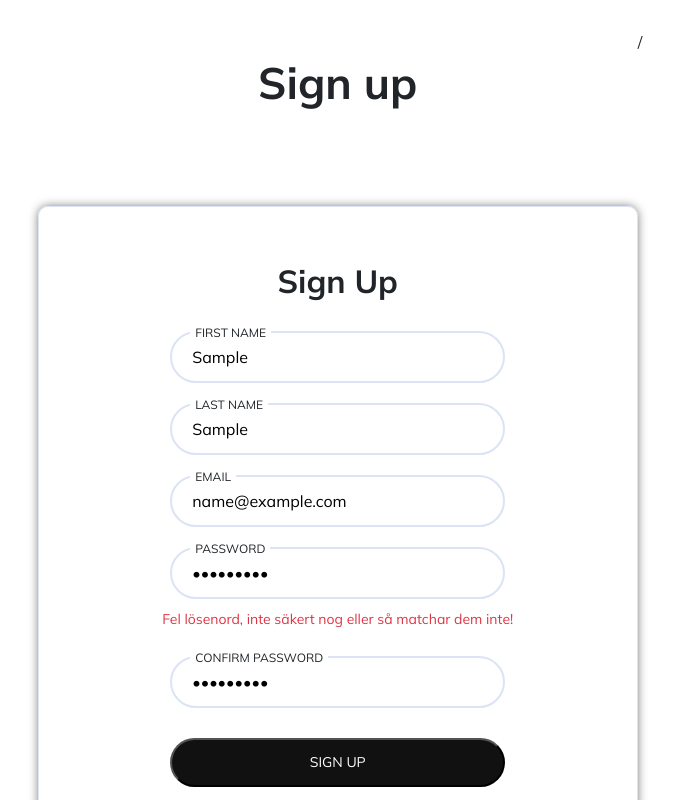
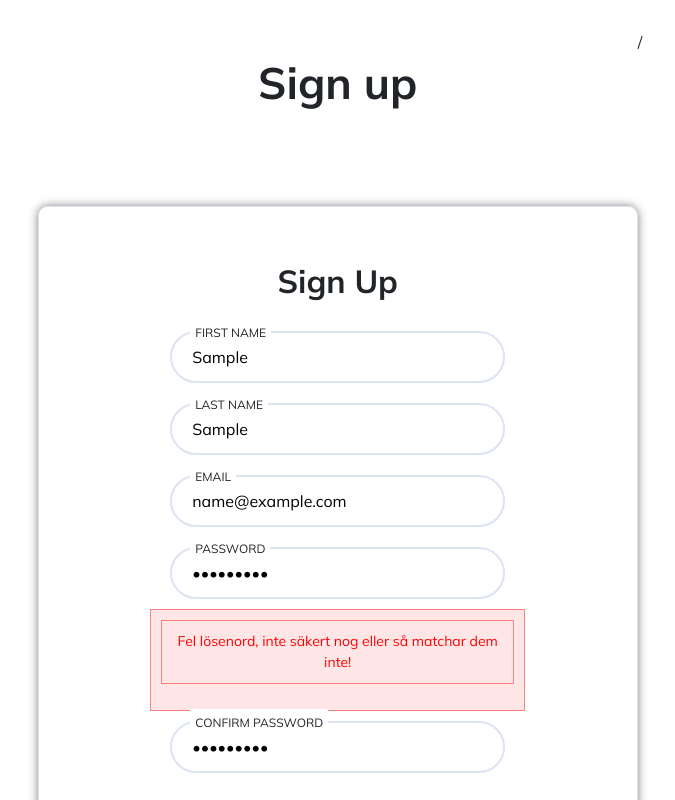
Before and after one commit to PatrikByren/Manero-frontend, a React (Create React App) app: page /signup in a window 1280 px wide. Both pictures are taken after typing "Sample", "Sample", "name@example.com", "Sample123", "Sample123" into the empty fields and a click on the button "SIGN UP". Shown: the top 800 px of the page, without its empty margins (300-975 px from the left). Built offline with nearby package versions, Linux system fonts and the light colour scheme.

Commit message:
Fixed misstake

```diff
--- a/src/App.css
+++ b/src/App.css
@@ -1346,3 +1346,14 @@ html, body {
   display: flex;
   justify-content: center;
 }
+
+.error-message {
+  background-color: #ffe6e6;
+  border: 1px solid #ff8080;
+  color: #ff0000;
+  padding: 10px;
+}
+
+.hidden {
+  display: none;
+}
--- a/src/asset/scss/App.scss
+++ b/src/asset/scss/App.scss
@@ -32,3 +32,4 @@
 @import './components/sizeandcolor';
 @import './components/pricecheckstags';
 @import './components/editprofile';
+@import './components/errormessage/ErrorMessage.scss';
--- a/src/components/ErrorMessage/Error-Message.js
+++ b/src/components/ErrorMessage/Error-Message.js
@@ -4,7 +4,7 @@ function ErrorComponent({ errormessage, showError, setShowError }) {
 
   return (
     <div className="error-message">
-      {!showError && <div>{errormessage}</div>}
+      {!showError && <p className="error-message">{errormessage}</p>}
     </div>
   );
 }
--- a/src/components/individuals/InputSingel.js
+++ b/src/components/individuals/InputSingel.js
@@ -17,7 +17,6 @@ const [errorText, setErrorText] = useState("");
     }
   };
   const validateHandler = () => {
-    console.log(value + " valid "+valid+showError)
     if(nameid === 'password')
     {
       setErrorText("Fel lösenord, inte säkert nog eller så matchar dem inte!")
@@ -54,7 +53,7 @@ const [errorText, setErrorText] = useState("");
         placeholder={placeholder}
         onChange={(event) => setValue(event.target.value)}
       />
-      {showError && !valid &&(<p className="small text-danger"> <ErrorMessage errormessage={errorText}/> </p>)}
+      {showError && !valid &&(<div className="small text-danger"> <ErrorMessage errormessage={errorText}/> </div>)}
     </div>
   );
 }
```
